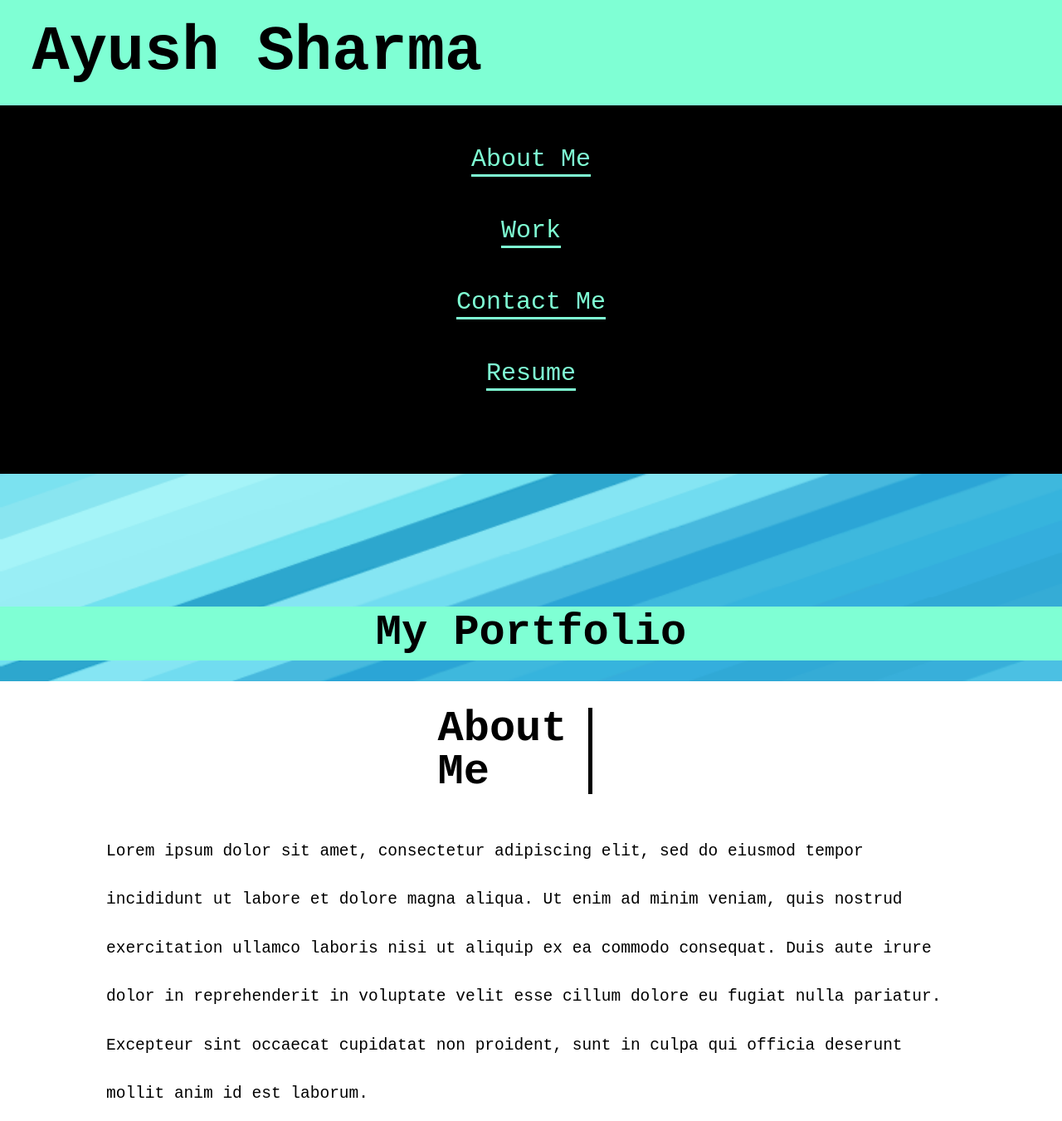
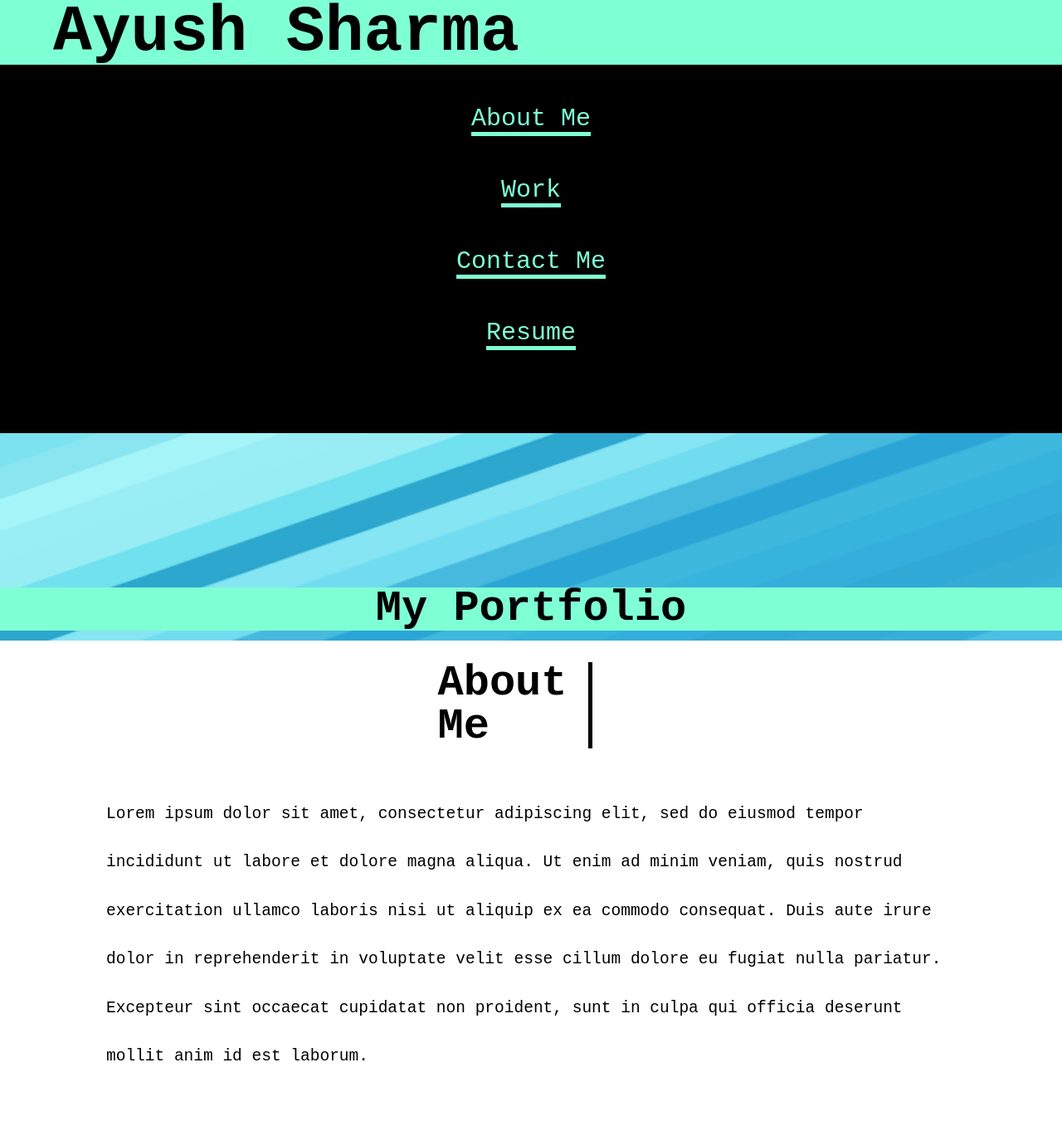
Before and after one commit to AyushManiSharma/Professional-Portfolio, a plain HTML site: page src/index.html in a window 1280 px wide. Shown: the top 1351 px of the page at 83% size. Drawn offline with Linux system fonts and the light colour scheme.

Commit message:
resized elements to fit shrinking better

```diff
--- a/src/style.css
+++ b/src/style.css
@@ -17,23 +17,20 @@ header {
 }
 
 h1 {
-    font-size: 580%;
+    font-size: 600%;
     background-color: aquamarine;
     color: black;
-    margin-right: 15%;
-    padding-left: 3%;
-    padding-right: 1%;
-    padding-bottom: 2%;
-    padding-top: 2%;
+    padding-right: 5%;
+    padding-left: 5%;
 }
 
 header a {
     color: aquamarine;
     font-size: 30px;
-    margin-right: 2%;
+    margin-right: 3%;
     text-decoration: none;
-    border-bottom: 3px solid aquamarine;
-    padding-bottom: 3px;
+    border-bottom: 5px solid aquamarine;
+    padding-bottom: 1px;
 }
 
 img {
@@ -51,9 +48,8 @@ h2 {
     display: inline;
     font-size: var(--header-font-size);
     position: absolute;
-    right: 5%;
-    bottom: 10%;
-    padding: 0.5%;
+    right: 2%;
+    bottom: 5%;
 }
 
 section.about-me {
@@ -62,7 +58,7 @@ section.about-me {
     justify-content: center;
     width: 100%;
     margin-bottom: var(--margin-bottom);
-    margin-top: 2.5%;
+    margin-top: 2%;
 }
 
 section h3 {
@@ -74,11 +70,11 @@ section h3 {
 
 div.img img {
     width: 48%;
-    margin-bottom: 1%;
+    margin-bottom: 2%;
     margin-right: 18px;
     height: 400px;
-    border: 7px solid aquamarine;
-    opacity: 0.4;
+    border: 5px solid aquamarine;
+    opacity: 0.5;
 }
 
 div.img img:hover {
@@ -95,7 +91,7 @@ section.work {
 
 #First-Project {
     width: 100%;
-    height: 600px;
+    height: 500px;
 }
 
 div.img {
@@ -110,7 +106,7 @@ section.contact-me {
     display: flex;
     flex-direction: row;
     justify-content: center;
-    margin-top: 4%;
+    margin-top: 2%;
     align-items: center;
 }
 
@@ -162,7 +158,7 @@ section.about-me div {
     }
 
     p {
-        margin-top: 40px;
+        margin-top: 50px;
     }
 
     section.work {
@@ -204,7 +200,7 @@ section.about-me div {
     }
 
     section.contact-me div li {
-        margin-bottom: 40px;
+        margin-bottom: 50px;
     }
 
     nav li {
@@ -241,7 +237,6 @@ section.about-me div {
     h2 {
         margin-left: auto;
         margin-right: auto;
-
         left: 0;
         right: 0;
         text-align: center;
```
